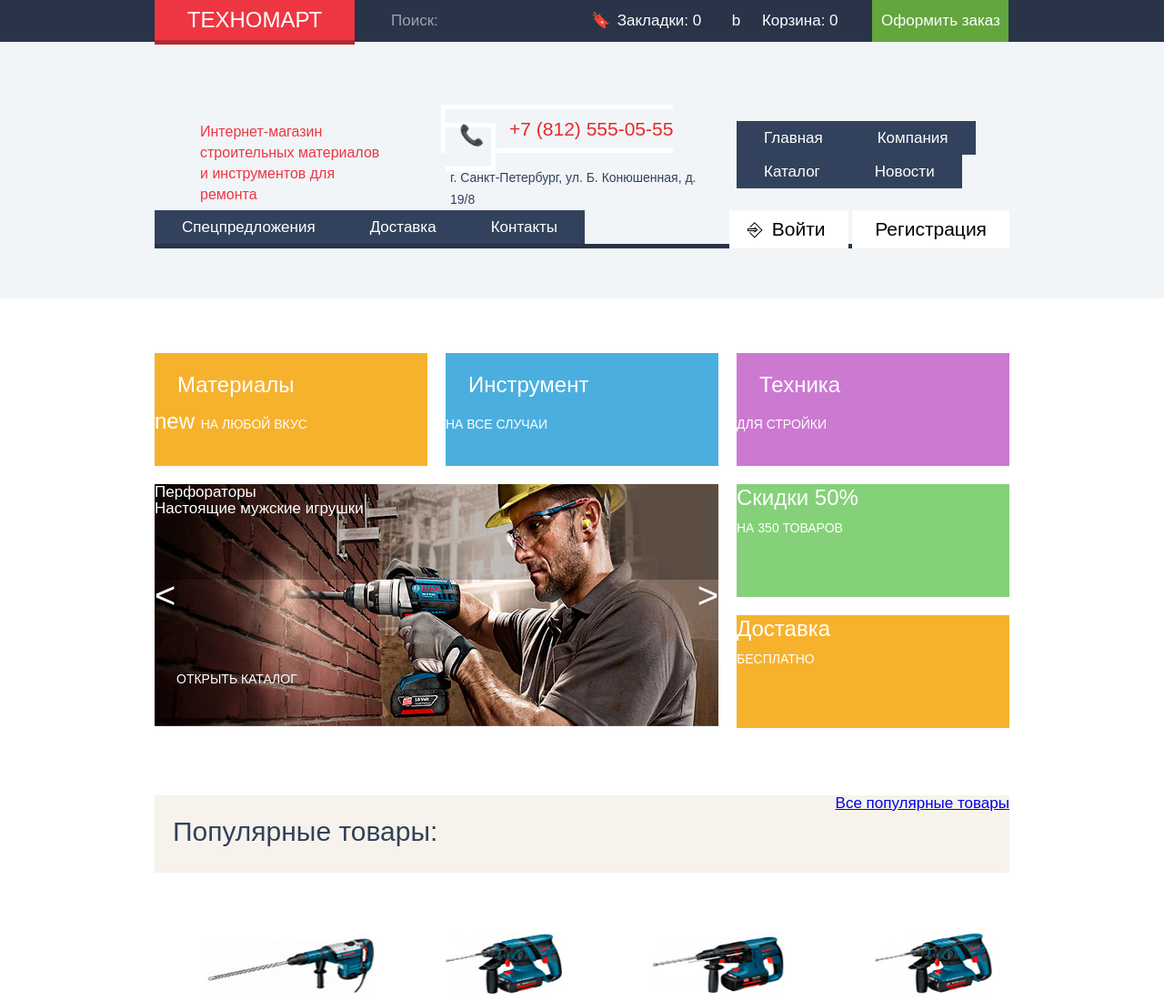
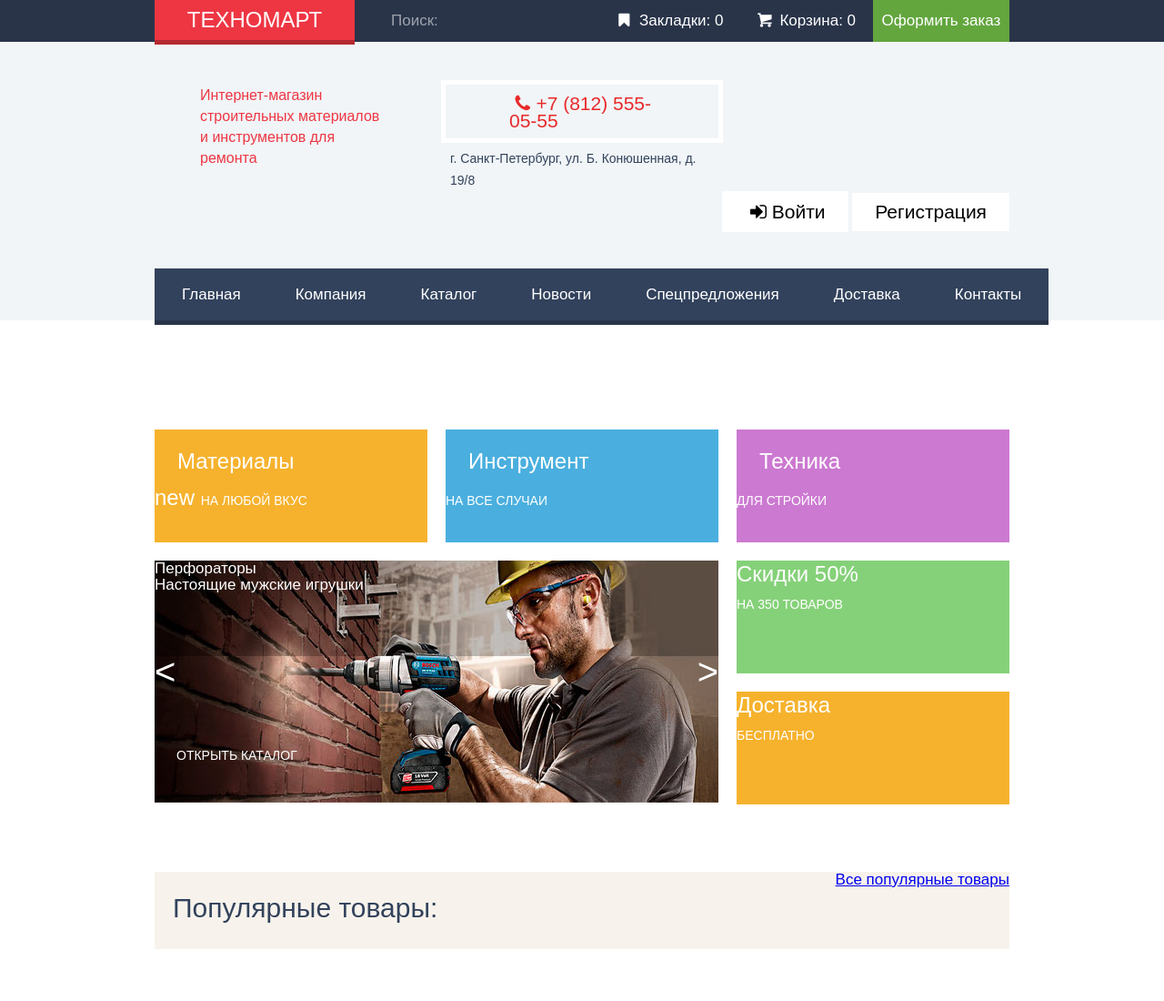
Before and after one commit to Katzzz/231588-technomart, a plain HTML site: page index.html in a window 1280 px wide. Shown: the top 1100 px of the page at 91% size. Drawn offline with Linux system fonts and the light colour scheme; files whose address does not match are found by name; a web font is replaced by a local one.

Commit message:
New changes

```diff
--- a/css/style.css
+++ b/css/style.css
@@ -150,22 +150,7 @@ h3 {
 	float: left;
 }
 
-.search input[type="text"] {
-  position: relative;
-}
-
-.search input[type="text"]::before {
-  content: '\1f50d';
-  position: absolute;
-
-  top: 0;
-  left: 0;
-
-  color: #fff;
-  opacity: 0.3;
-}
-
-.search input[type="text"]:after:focus {
+.icon-search:focus {
   color: #ee3643;
 }
 
@@ -196,7 +181,7 @@ h3 {
 
 /* Кнопки в шапке макета*/
 
-.menu ul {
+.menu {
   float: right;
 
 	list-style: none;
@@ -205,8 +190,7 @@ h3 {
 }
 
 .menu li {
-	display: inline-block;
-	vertical-align: top;
+	float: right;
   text-align: center;
 
   width: 150px;
@@ -234,28 +218,6 @@ h3 {
   opacity: 0.51;
 }
 
-/* Иконки для кнопок шапки */
-
-.bookmark,
-.basket {
-  position: relative;
-}
-.bookmark::before {
-  content: '\1f516';
-  position: absolute;
-
-  top: 10;
-  left: 0;
-}
-
-.basket::before {
-  content: "\62";
-  position: absolute;
-
-  top: 10;
-  left: 0;
-}
-
 /* Вторая часть шапки сайта */
 
 .header-bottom {
@@ -280,7 +242,7 @@ h3 {
 	margin-right: 20px;
 }
 
-.header-phone span {
+.header-phone {
   position: relative;
   padding: 10px 50px;
   padding-left: 70px;
@@ -290,17 +252,6 @@ h3 {
   color: #e9292a;
   font-size: 21px;
   line-height: 18px;
-}
-
-.header-phone span::after {
-  content: '\1f4de';
-  position: absolute;
-  top: 20px;
-  left: 15px;
-
-  font-size: 22px;
-  line-height: 18px;
-  color: #b7bfc8;
 }
 
 .header-contacts p {
@@ -342,19 +293,18 @@ h3 {
   height: 20px;
 }
 
-/* WHY!!!!!!!!!!!!!!!!!!!!!!!!!*/
 
-.btn-users:hover {
+.btn-user:hover {
   color: #ee3643;
 }
-
 
 .user-profile {
   float: right;
 }
 
 .main-navigation {
-  width: 930px;
+	display: table;
+  width: 100%;
 	margin-top: 40px;
 	margin-bottom: 60px;
 
@@ -363,9 +313,9 @@ h3 {
 }
 
 .main-navigation li {
-	display: inline-block;
+	display: table-cell;
 	vertical-align: top;
-  padding: 10px 30px;
+  padding: 20px 30px;
 
   font-size: 17px;
   line-height: 17px;
--- a/index.html
+++ b/index.html
@@ -21,35 +21,33 @@
           <input type="text" name="search" id="search" placeholder="Поиск:">
         </form>
         <ul class="menu">
-          <li class="bookmark">
-            <a href="#">Закладки: 0</a>
+        	<li class="btn-order">
+            <a href="#">Оформить заказ</a>
           </li>
-          <li class="basket">
+					<li class="icon-basket">
             <a href="#">Корзина: 0</a>
           </li>
-          <li class="btn-order">
-            <a href="#">Оформить заказ</a>
+					<li class="icon-bookmark">
+            <a href="#">Закладки: 0</a>
           </li>
         </ul>
       </div>
     </div>
 
 		<div class="header-bottom">
-      <div class="container clearfix">
-        <div class="header-first-block ">
+      <div class="container">
+        <div class="header-first-block clearfix">
           <div class="header-description">
             <p>Интернет-магазин
             строительных материалов<br>
             и инструментов для ремонта</p>
           </div>
           <div class="header-contacts">
-            <div class="header-phone">
-              <span class="header-phone">+7 (812) 555-05-55</span>
-            </div>
+            <div class="header-phone icon-phone">+7 (812) 555-05-55</div>
             <p>г. Санкт-Петербург, ул. Б. Конюшенная, д. 19/8</p>
           </div>
           <div class="user-block">
-            <a class="btn-user login" href="#">Войти</a>
+            <a class="btn-user icon-login" href="#">Войти</a>
             <a class="btn-user" href="#">Регистрация</a>
           </div>
         </div>
```
Also changed, not shown: catalog.html (+4 -6 lines).
